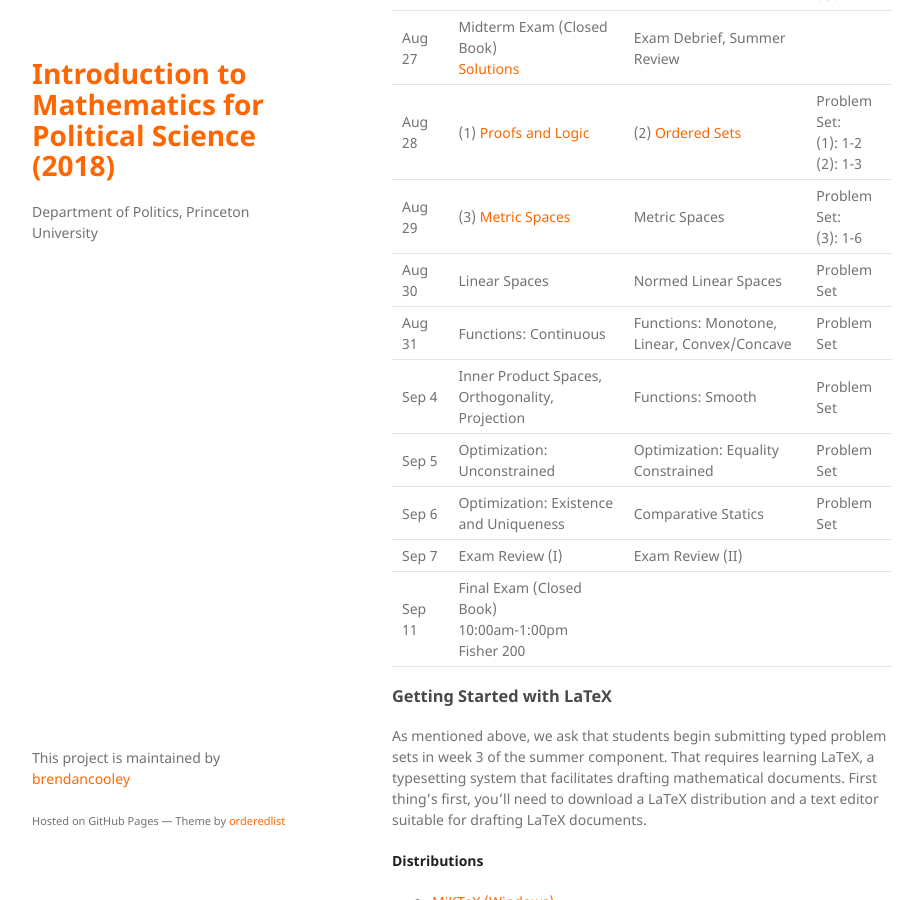
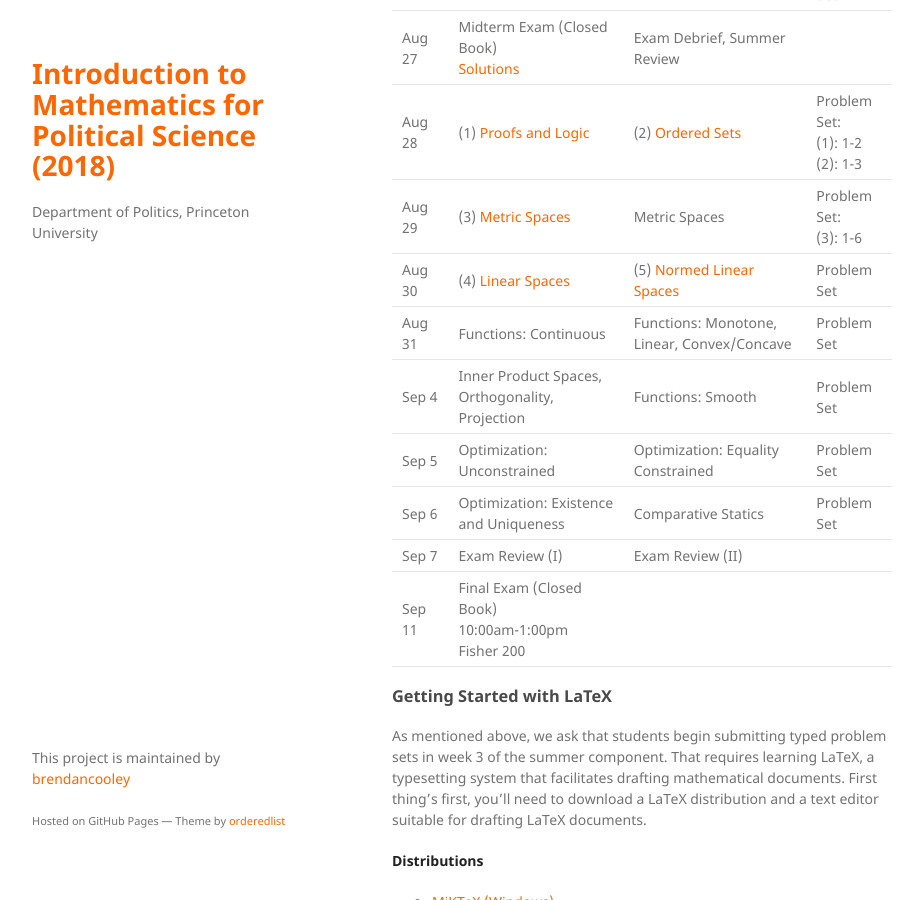
Before and after one commit to brendancooley/imps2019, a Jekyll site: the page built from index.md, in a window 1280 px wide and 900 px high, scrolled down 4192 px. Shown: the whole window, without its empty margins (178-1101 px from the left). Built offline with Jekyll 4.4.1, drawn with Linux system fonts in a browser that asks for light colours; nearby versions of some CDN libraries; a script that is not in the unit is left out; our own code applies the rules of GitHub Pages for plain Markdown files.

Commit message:
notes day 3

```diff
--- a/index.md
+++ b/index.md
@@ -108,7 +108,7 @@ The appendix of McCarty and Meirowitz's book contains a nice treatment of many o
 | Aug 27 | Midterm Exam (Closed Book) <br> [Solutions](https://rawgit.com/brendancooley/imps2018/master/exams/midtermSolutions.pdf)      | Exam Debrief, Summer Review                     |  |
 | Aug 28 | (1) [Proofs and Logic](https://rawgit.com/brendancooley/imps2018/master/notes/1_logic&proofs_solutions.pdf)            | (2) [Ordered Sets](https://rawgit.com/brendancooley/imps2018/master/notes/2_orderedSets_solutions.pdf)                              | Problem Set: <br> (1): 1-2 <br> (2): 1-3 |
 | Aug 29 | (3) [Metric Spaces](https://rawgit.com/brendancooley/imps2018/master/notes/3_metricSpaces.pdf)    | Metric Spaces                                  | Problem Set: <br> (3): 1-6 |
-| Aug 30 | Linear Spaces                  | Normed Linear Spaces | Problem Set |
+| Aug 30 | (4) [Linear Spaces](https://rawgit.com/brendancooley/imps2018/master/notes/4_linearSpaces.pdf)                 | (5) [Normed Linear Spaces](https://rawgit.com/brendancooley/imps2018/master/notes/5_normedLinearSpaces.pdf) | Problem Set |
 | Aug 31 | Functions: Continuous         | Functions: Monotone, Linear, Convex/Concave  | Problem Set |
 | Sep 4  | Inner Product Spaces, Orthogonality, Projection    | Functions: Smooth                   | Problem Set |
 | Sep 5  | Optimization: Unconstrained | Optimization: Equality Constrained                    | Problem Set |
```
Also changed, not shown: 2 other files.
